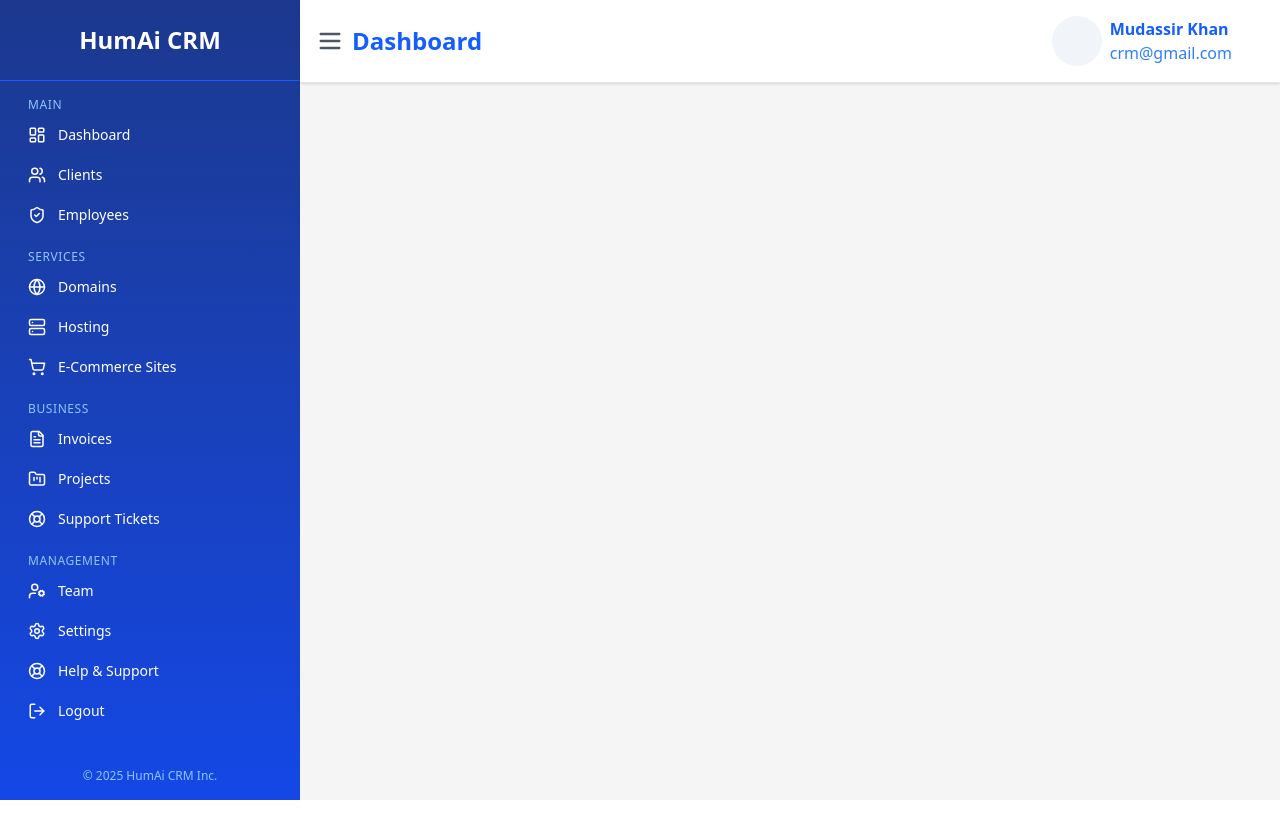
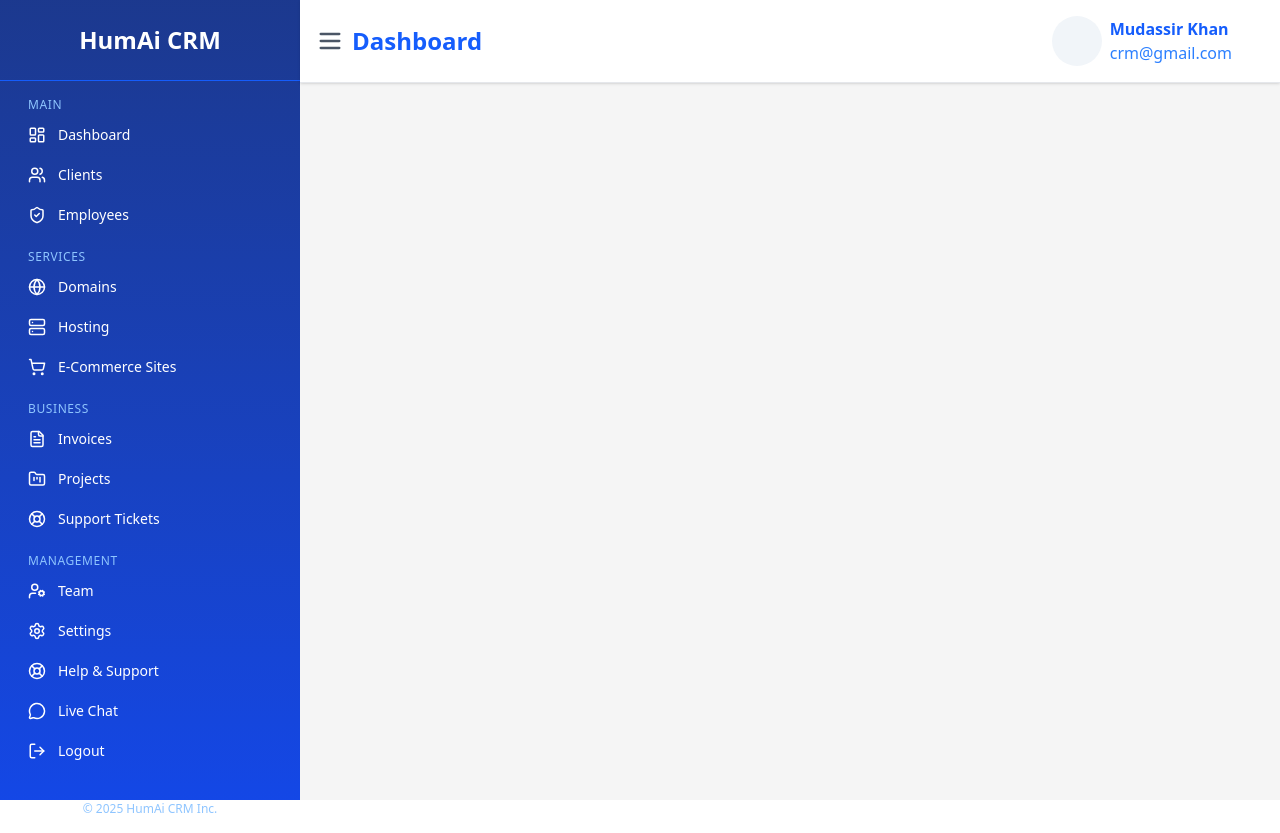
Before and after one commit to HumaiWebs/crm-client-new, a Next.js app: page / in a window 1280 px wide. Before the commit the page ends 800 px from the top, so only its background shows below. Built offline with nearby package versions, Linux system fonts and the light colour scheme; no server answers; sample sign-in values are in the browser's storage.

Commit message:
Add Live Chat link to Sidebar for improved user support

```diff
--- a/components/Sidebar.tsx
+++ b/components/Sidebar.tsx
@@ -12,6 +12,7 @@ import {
   LogOut,
   UserCog,
   ShieldCheck,
+  MessageCircle,
 } from "lucide-react";
 import Link from "next/link";
 import React from "react";
@@ -100,6 +101,11 @@ const Sidebar = () => {
               text="Help & Support"
             />
             <SidebarLink
+              href="/live"
+              icon={<MessageCircle size={18} />}
+              text="Live Chat"
+            />
+            <SidebarLink
               href="/logout"
               icon={<LogOut size={18} />}
               text="Logout"
```
